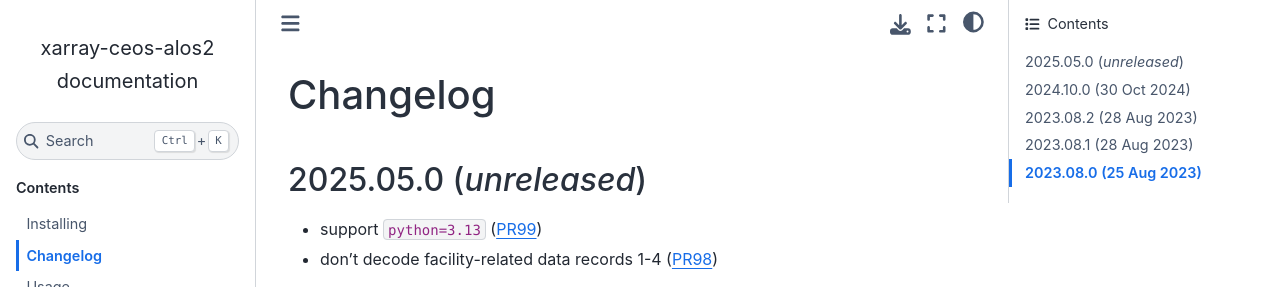
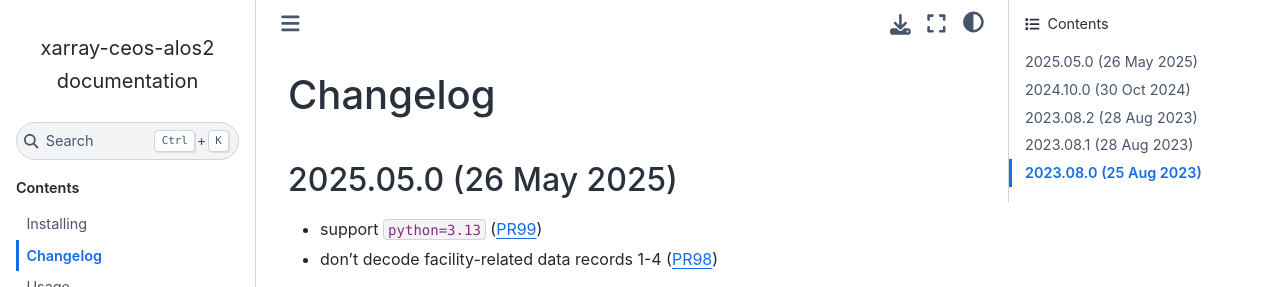
Before and after one commit to umr-lops/xarray-ceos-alos2, a Sphinx documentation site: the page built from docs/changelog.md, in a window 1280 px wide and 989 px high. Shown: the top 287 px of the window. Built offline with Sphinx 7.4.7 and the Sphinx Book theme 1.1.4, drawn with Linux system fonts in a browser that asks for light colours.

Commit message:
release (#100)

```diff
--- a/docs/changelog.md
+++ b/docs/changelog.md
@@ -1,6 +1,6 @@
 # Changelog
 
-## 2025.05.0 (_unreleased_)
+## 2025.05.0 (26 May 2025)
 
 - support `python=3.13` ({pull}`99`)
 - don't decode facility-related data records 1-4 ({pull}`98`)
```
